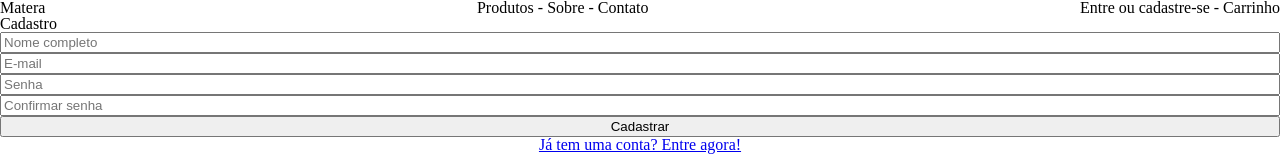
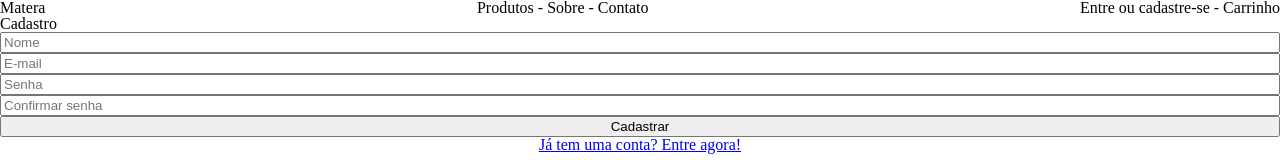
Before and after one commit to lcfernandez/driven-projeto15-matera-front, a React (Create React App) app: page /cadastro in a window 1280 px wide. Shown: the top 160 px of the page. Built offline with nearby package versions, Linux system fonts and the light colour scheme.

Commit message:
feat: implement validations and display errors

```diff
--- a/src/pages/SignUpPage.js
+++ b/src/pages/SignUpPage.js
@@ -8,7 +8,7 @@ import styled from "styled-components";
 export default function SignUpPage() {
     const [disabled, setDisabled] = useState(false);
     const [email, setEmail] = useState(undefined);
-    const [name, setName] = useState(undefined);
+    const [name, setName] = useState("");
     const [password, setPassword] = useState(undefined);
     const [repeatPassword, setRepeatPassword] = useState(undefined);
 
@@ -23,7 +23,7 @@ export default function SignUpPage() {
             setDisabled(true);
 
             const body = {
-                name,
+                name: name.trimEnd(),
                 email,
                 password,
                 repeat_password: repeatPassword
@@ -40,6 +40,7 @@ export default function SignUpPage() {
                 .catch(
                     err => {
                         alert(err.response.data.message);
+                        err.response.data.errors && console.error(err.response.data.errors);
                         setDisabled(false);
                     }
                 );
@@ -55,15 +56,17 @@ export default function SignUpPage() {
             <Form onSubmit={signUp}>
                 <input
                     disabled={disabled && true}
-                    onChange={e => setName(e.target.value)}
-                    placeholder="Nome completo"
+                    minLength="1"
+                    onChange={e => setName(e.target.value.trimStart())}
+                    placeholder="Nome"
                     required
                     type="text"
+                    value={name}
                 />
 
                 <input
                     disabled={disabled && true}
-                    onChange={e => setEmail(e.target.value)}
+                    onChange={e => setEmail(e.target.value.toLowerCase())}
                     placeholder="E-mail"
                     required
                     type="email"
@@ -71,6 +74,7 @@ export default function SignUpPage() {
 
                 <input
                     disabled={disabled && true}
+                    minLength="4"
                     onChange={e => setPassword(e.target.value)}
                     placeholder="Senha"
                     required
@@ -79,6 +83,7 @@ export default function SignUpPage() {
 
                 <input
                     disabled={disabled && true}
+                    minLength="4"
                     onChange={e => setRepeatPassword(e.target.value)}
                     placeholder="Confirmar senha"
                     required
```
